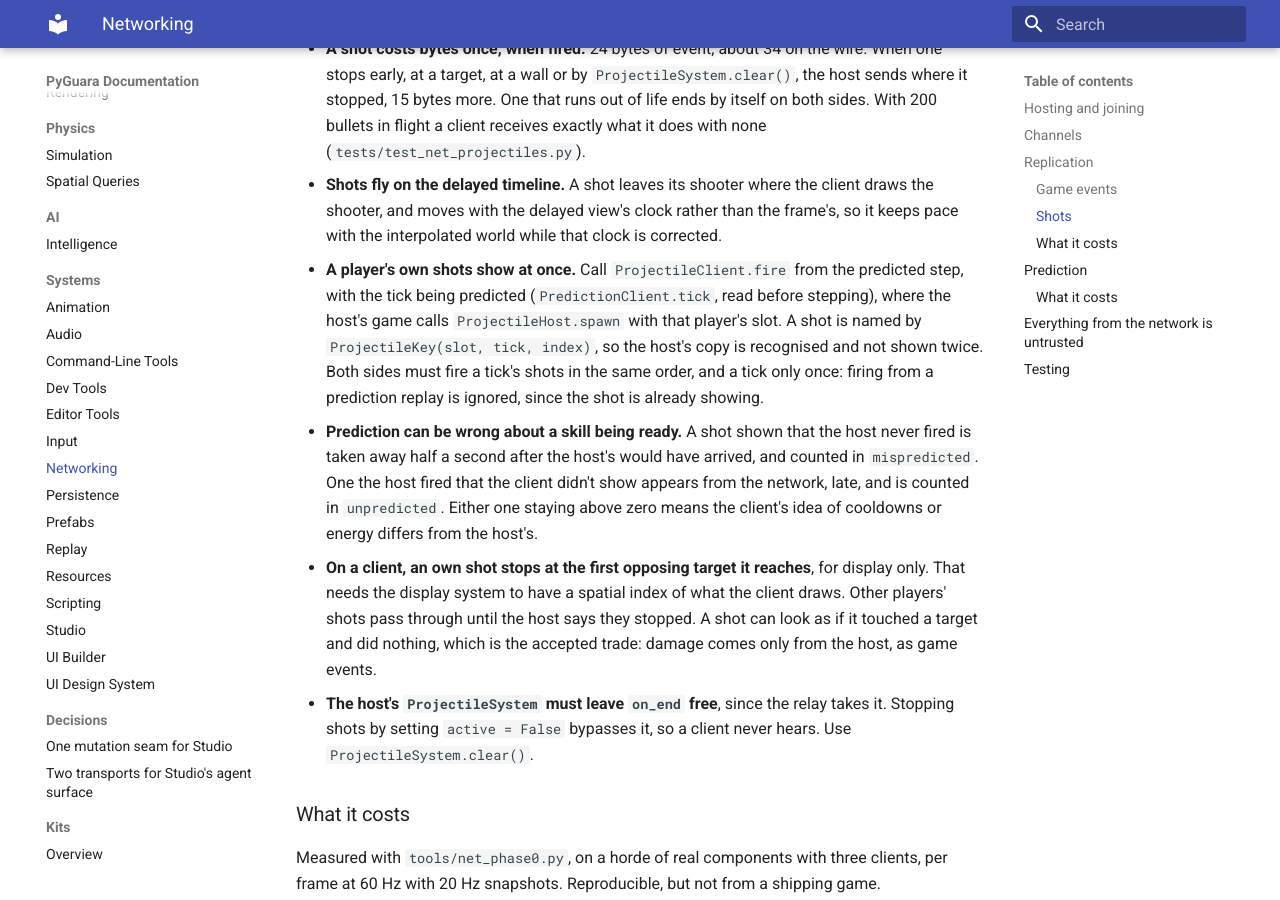
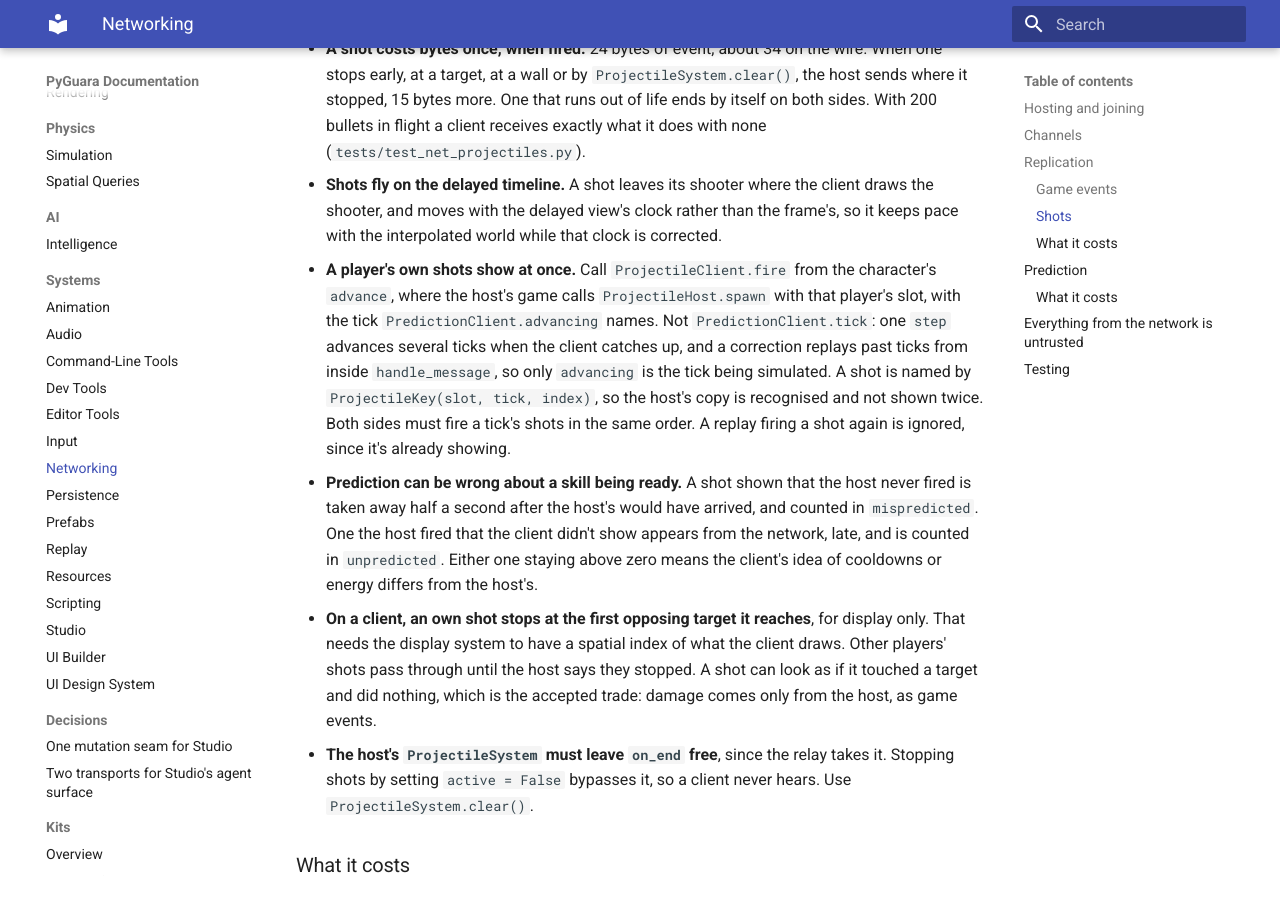
Before and after one commit to Wedeueis/pyguara, an MkDocs documentation site: the page built from docs/systems/networking.md, in a window 1280 px wide and 900 px high, scrolled down 4451 px. Built offline with MkDocs 1.6.1 and Material for MkDocs 9.7.7, drawn with Linux system fonts in a browser that asks for light colours.

Commit message:
docs(net): own shots are fired with the tick `advancing` names
The docs said to read `PredictionClient.tick` before stepping, which
numbers a catch-up's shots all alike and a replay's as the newest tick.

Co-Authored-By: Claude Opus 5.5 <noreply@anthropic.com>

```diff
--- a/docs/systems/networking.md
+++ b/docs/systems/networking.md
@@ -200,12 +200,14 @@ A client draws from `projectile.payload`, a `NetShot` carrying the shot's kind.
 - **Shots fly on the delayed timeline.** A shot leaves its shooter where the client draws the
   shooter, and moves with the delayed view's clock rather than the frame's, so it keeps pace with
   the interpolated world while that clock is corrected.
-- **A player's own shots show at once.** Call `ProjectileClient.fire` from the predicted step,
-  with the tick being predicted (`PredictionClient.tick`, read before stepping), where the
-  host's game calls `ProjectileHost.spawn` with that player's slot. A shot is named by
+- **A player's own shots show at once.** Call `ProjectileClient.fire` from the character's
+  `advance`, where the host's game calls `ProjectileHost.spawn` with that player's slot, with
+  the tick `PredictionClient.advancing` names. Not `PredictionClient.tick`: one `step` advances
+  several ticks when the client catches up, and a correction replays past ticks from inside
+  `handle_message`, so only `advancing` is the tick being simulated. A shot is named by
   `ProjectileKey(slot, tick, index)`, so the host's copy is recognised and not shown twice.
-  Both sides must fire a tick's shots in the same order, and a tick only once: firing from a
-  prediction replay is ignored, since the shot is already showing.
+  Both sides must fire a tick's shots in the same order. A replay firing a shot again is
+  ignored, since it's already showing.
 - **Prediction can be wrong about a skill being ready.** A shot shown that the host never fired
   is taken away half a second after the host's would have arrived, and counted in
   `mispredicted`. One the host fired that the client didn't show appears from the network, late,
```
Also changed, not shown: 1 other file.
